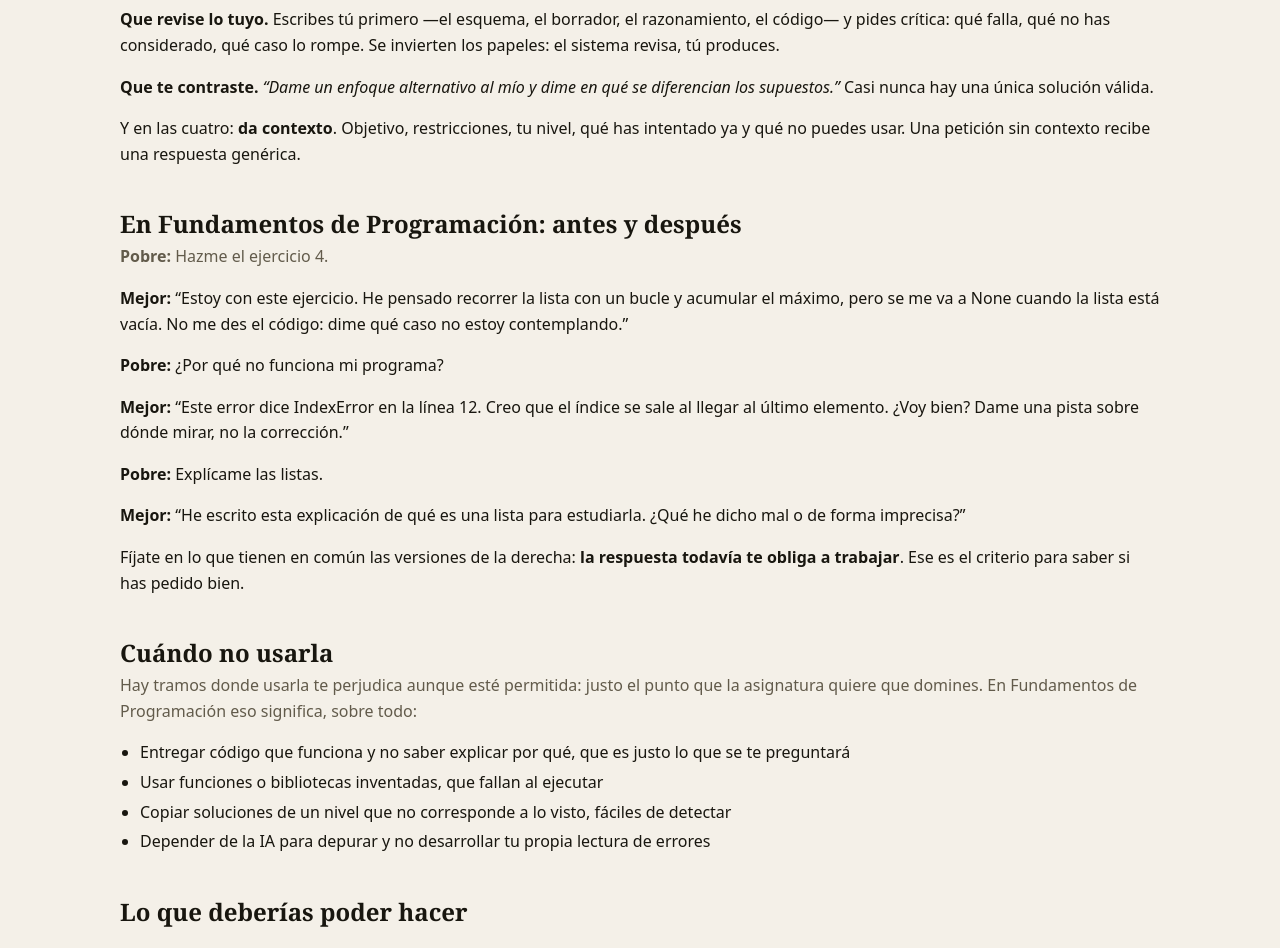
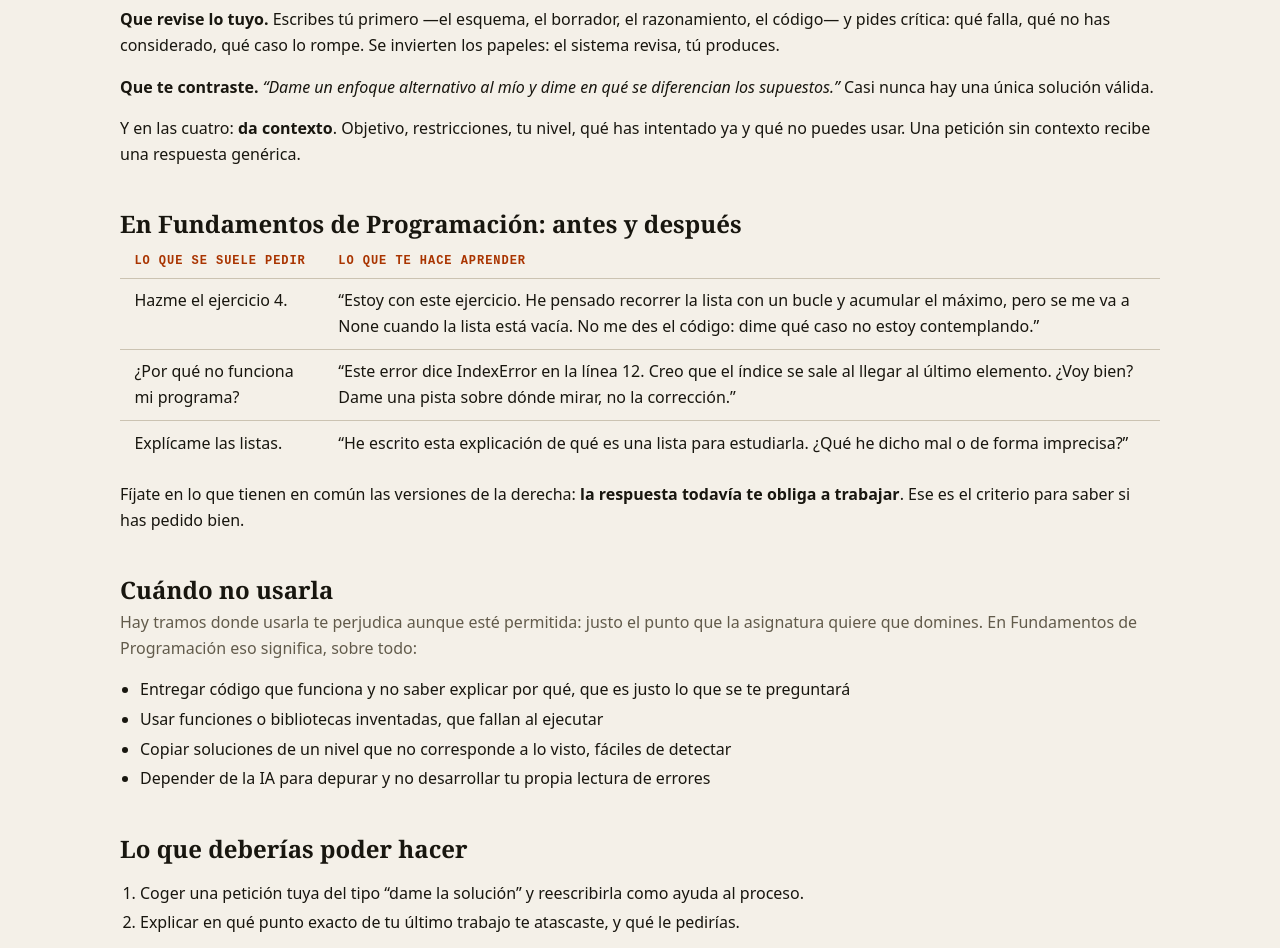
Before and after one commit to jorgeBIGS/innovacion-US-3165, a Jekyll site: the page built from cursos/fundamentos-programacion/leccion-2.md, in a window 1280 px wide. Shown: the part 1007-1955 px from the top of the page. Built offline with Jekyll 4.4.1, drawn with Linux system fonts in a browser that asks for light colours.

Commit message:
Las peticiones pobre/mejor, en tabla
Estaban apiladas y el texto remitía a 'las versiones de la derecha'.
Ahora son dos columnas, y las tablas del contenido se desplazan en
pantallas estrechas.

Co-Authored-By: Claude Opus 5 <noreply@anthropic.com>

```diff
--- a/_includes/lecciones/02.md
+++ b/_includes/lecciones/02.md
@@ -46,10 +46,9 @@ qué no puedes usar. Una petición sin contexto recibe una respuesta genérica.
 
 ## En {{ a.nombre }}: antes y después
 
-{% for p in peticiones %}
-**Pobre:** {{ p.pobre }}
-
-**Mejor:** {{ p.mejor }}
+| Lo que se suele pedir | Lo que te hace aprender |
+| --- | --- |
+{% for p in peticiones %}| {{ p.pobre | strip_newlines | replace: "|", "\|" }} | {{ p.mejor | strip_newlines | replace: "|", "\|" }} |
 {% endfor %}
 
 Fíjate en lo que tienen en común las versiones de la derecha: **la respuesta todavía te
--- a/assets/estilo.css
+++ b/assets/estilo.css
@@ -80,3 +80,7 @@ footer a { color:var(--muted); }
 .eyebrow-doc { color:var(--muted); }
 .eyebrow-doc::after { content:" ·"; }
 body.doc { --paper:#f1eee6; }
+
+/* Las tablas del contenido también deben poder desplazarse en pantallas estrechas */
+.page-doc table { display:block; overflow-x:auto; }
+.page-doc table th, .page-doc table td { min-width:14rem; }
```
